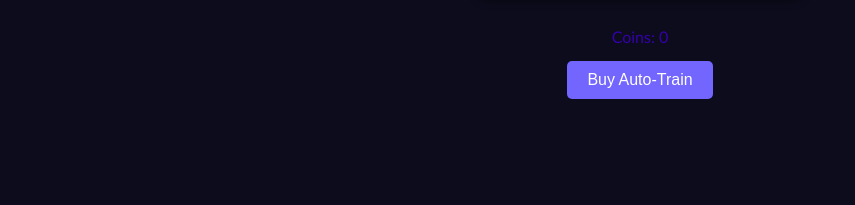
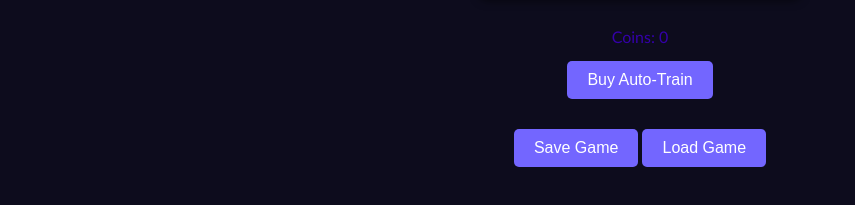
Before and after one commit to largefort/skillquest, a plain HTML site: page index.html in a window 1280 px wide. Shown: the part 347-552 px from the top of the page, without its empty margins (0-855 px from the left). Drawn offline with Linux system fonts and the light colour scheme.

Commit message:
Update index.html

```diff
--- a/index.html
+++ b/index.html
@@ -65,6 +65,10 @@
       margin-top: 30px;
     }
 
+    #save-load-container {
+      margin-top: 20px;
+    }
+
     /* Version number styles */
     #version-number {
       position: fixed;
@@ -89,6 +93,7 @@
     <ul>
       <li>Unlock new skills as you level up your "Shadow Strike" skill to level 100!</li>
       <li>Purchase the Auto-Train feature to automatically train your skills.</li>
+      <li>Save and load your game progress.</li>
     </ul>
     <button id="play-game-btn" onclick="enterGame()">Play Game</button>
   </div>
@@ -117,6 +122,10 @@
       <p>Coins: <span id="currency">0</span></p>
       <button onclick="buyAutoTrain()">Buy Auto-Train</button>
     </div>
+    <div id="save-load-container">
+      <button onclick="saveGame()">Save Game</button>
+      <button onclick="loadGame()">Load Game</button>
+    </div>
   </div>
   <script src="script.js"></script>
 </body>
```
